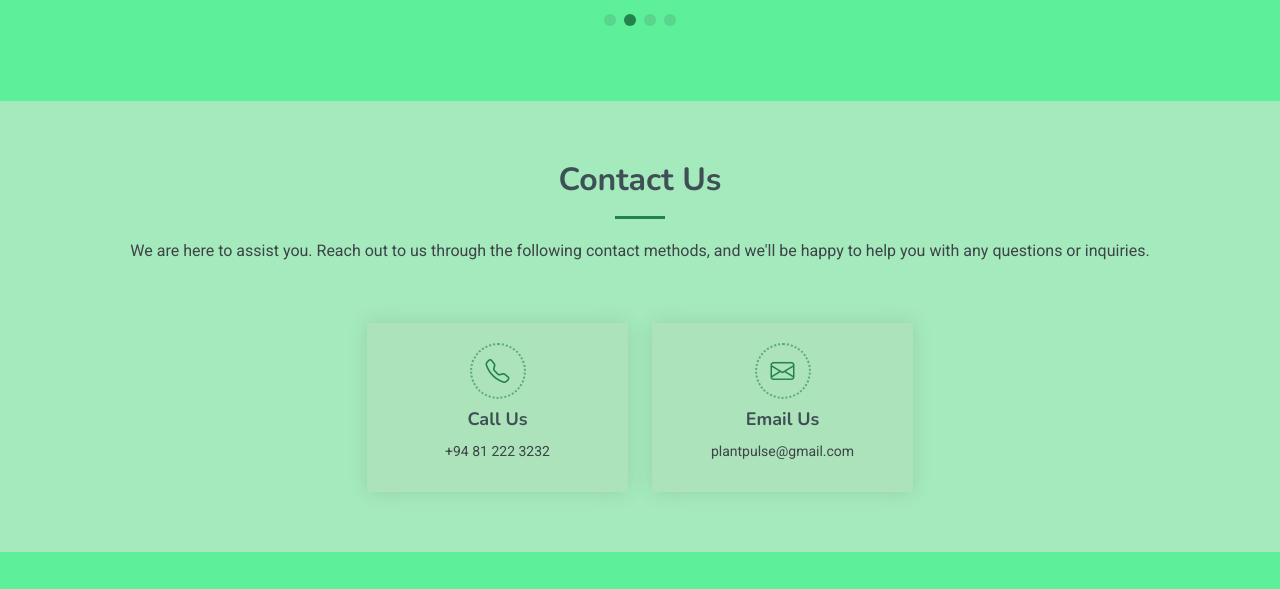
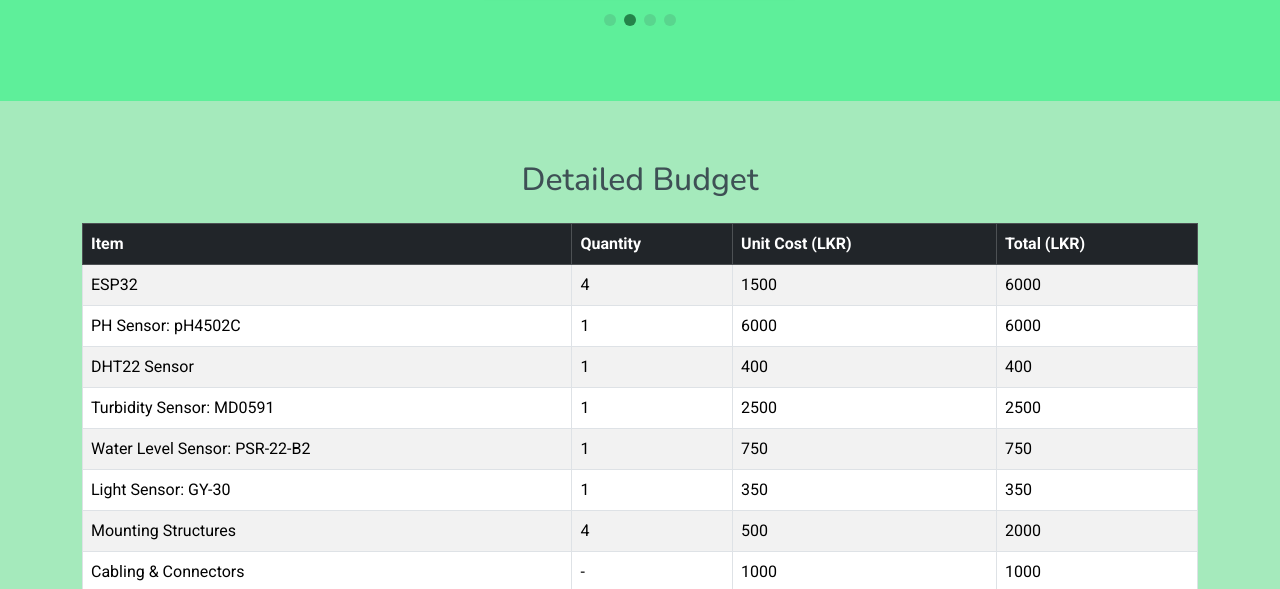
Before and after one commit to sachindu01/PP, a plain HTML site: page index.html in a window 1280 px wide. Shown: the part 3072-3661 px from the top of the page. Drawn offline with nearby package versions, Linux system fonts and the light colour scheme.

Commit message:
Budget added

```diff
--- a/index.html
+++ b/index.html
@@ -390,6 +390,38 @@
 
     </section><!-- /Testimonials Section -->
 
+    <!-- Budget Section -->
+<section id="budget" class="section">
+  <div class="container" data-aos="fade-up">
+    <h2 class="text-center">Detailed Budget</h2>
+    <div class="table-responsive mt-4">
+      <table class="table table-bordered table-striped">
+        <thead class="table-dark">
+          <tr>
+            <th>Item</th>
+            <th>Quantity</th>
+            <th>Unit Cost (LKR)</th>
+            <th>Total (LKR)</th>
+          </tr>
+        </thead>
+        <tbody>
+          <tr><td>ESP32</td><td>4</td><td>1500</td><td>6000</td></tr>
+          <tr><td>PH Sensor: pH4502C</td><td>1</td><td>6000</td><td>6000</td></tr>
+          <tr><td>DHT22 Sensor</td><td>1</td><td>400</td><td>400</td></tr>
+          <tr><td>Turbidity Sensor: MD0591</td><td>1</td><td>2500</td><td>2500</td></tr>
+          <tr><td>Water Level Sensor: PSR-22-B2</td><td>1</td><td>750</td><td>750</td></tr>
+          <tr><td>Light Sensor: GY-30</td><td>1</td><td>350</td><td>350</td></tr>
+          <tr><td>Mounting Structures</td><td>4</td><td>500</td><td>2000</td></tr>
+          <tr><td>Cabling & Connectors</td><td>-</td><td>1000</td><td>1000</td></tr>
+          <tr><td>LiPo Batteries 2200mAh</td><td>2</td><td>1000</td><td>2000</td></tr>
+          <tr><td>Database/Cloud (1 month)</td><td>-</td><td>30/GB</td><td>3000</td></tr>
+        </tbody>
+      </table>
+    </div>
+  </div>
+</section>
+
+
   <!-- Contact Section -->
 <section id="contact" class="contact section">
 
```
